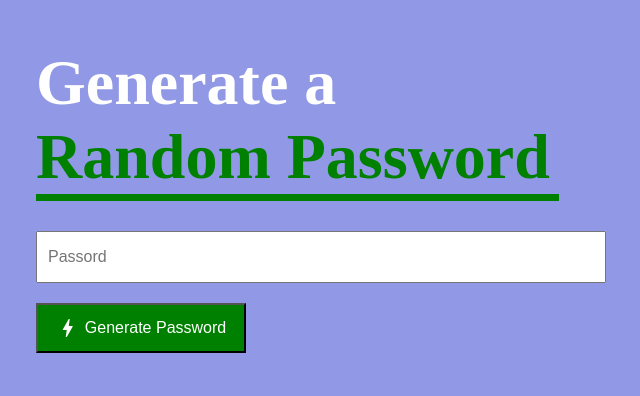
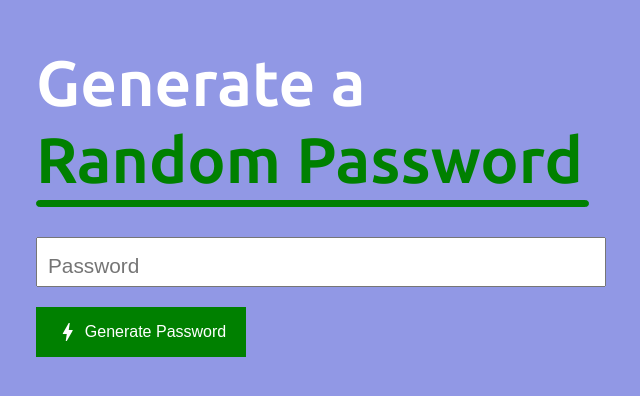
Before and after one commit to Divyanshukrishna/How-to-Generate-Password, a plain HTML site: page index.html in a window 1280 px wide. Shown: the part 164-560 px from the top of the page, without its empty margins (74-714 px from the left). Drawn offline with Linux system fonts and the light colour scheme.

Commit message:
project-done

```diff
--- a/index.html
+++ b/index.html
@@ -16,7 +16,7 @@
             <h1 class="second-heading">Random Password</h1>
             <hr>
         </div>
-        <input type="text" placeholder="Passord">
+        <input type="text" placeholder="Password">
         <button> <i class="material-icons">bolt</i>
             <span>
                 Generate Password
--- a/style.css
+++ b/style.css
@@ -1,3 +1,5 @@
+@import url('https://fonts.googleapis.com/css2?family=Open+Sans:ital,wght@0,300..800;1,300..800&family=Ubuntu+Sans:ital,wght@0,100..800;1,100..800&display=swap');
+
 * {
     padding: 0;
     margin: 0;
@@ -6,6 +8,11 @@
 
 body {
     background-image: linear-gradient(to bottom, #9198e5, #9198e5);
+    font-family: "Ubuntu Sans", sans-serif;
+    font-optical-sizing: auto;
+    font-weight: 400;
+    font-style: normal;
+    font-variation-settings: "wdth" 100;
 }
 
 .container {
@@ -13,19 +20,16 @@ body {
     margin-top: 200px;
     margin-left: 100px;
     min-width: 100vh;
-    /* border: 2px solid red; */
     width: 400px;
     height: auto;
 }
 
 .h1_heading{
     font-size: 2rem;
-    /* padding-top: 10px; */
 }
 
 .first-heading{
     color: #fff;
-
 }
 
 .second-heading{
@@ -39,26 +43,27 @@ body {
     background-color: green;
     color: green;
     border: 0.1px solid green;
-    width: 523px;
+    width: 553px;
+    border-radius: 10px;
     font-size: 1.4rem !important;
     outline: none;
-
 }
 
 input{
     font-size: 2rem;
+    height: 50px;
     width: 570px;
-    padding: 0px 0px 11px 10px;
     margin-bottom: 20px;
-
+    cursor: pointer;
 }
 
-input::placeholder{
-    font-size: 1rem;
-    padding: 0px auto 2px 10px;
-    /* justify-content: center; */
-    /* text-align: center; */
+input::placeholder {
+    font-size: 1.3rem;
+    justify-content: center;
+    padding: 15px 10px;
+    line-height: 1;
 }
+
 
 button {
     height: 50px;
@@ -70,6 +75,8 @@ button {
     display: flex;
     align-items: center;
     font-size: 2rem;
+    border: 2px solid green;
+    outline: none;
 }
 
 button span {
@@ -78,7 +85,3 @@ button span {
     display: inline-block;
     margin-left: 5px;
 }
-/*
-button i {
-    font-size: 3rem;
-} */
```
